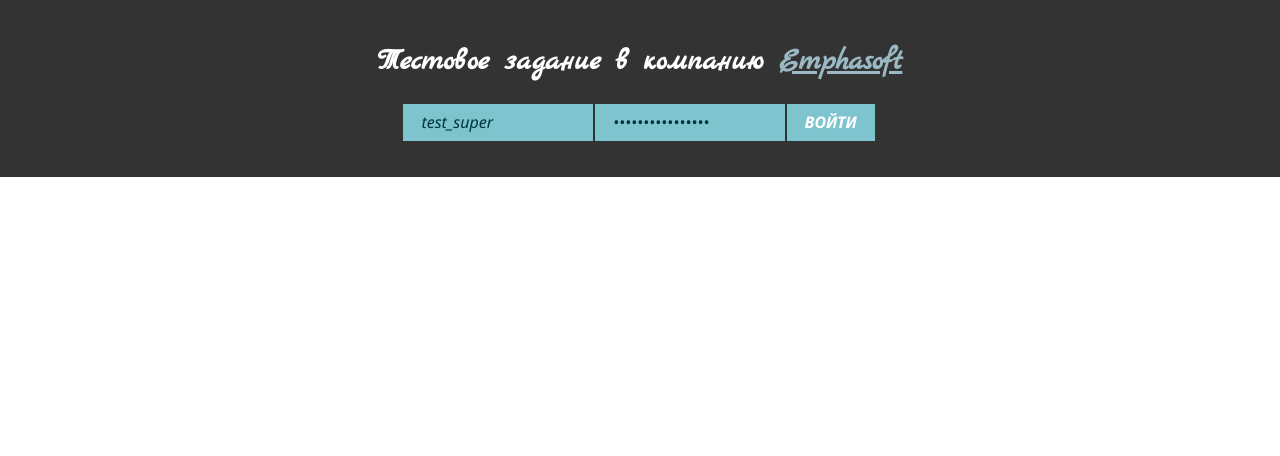
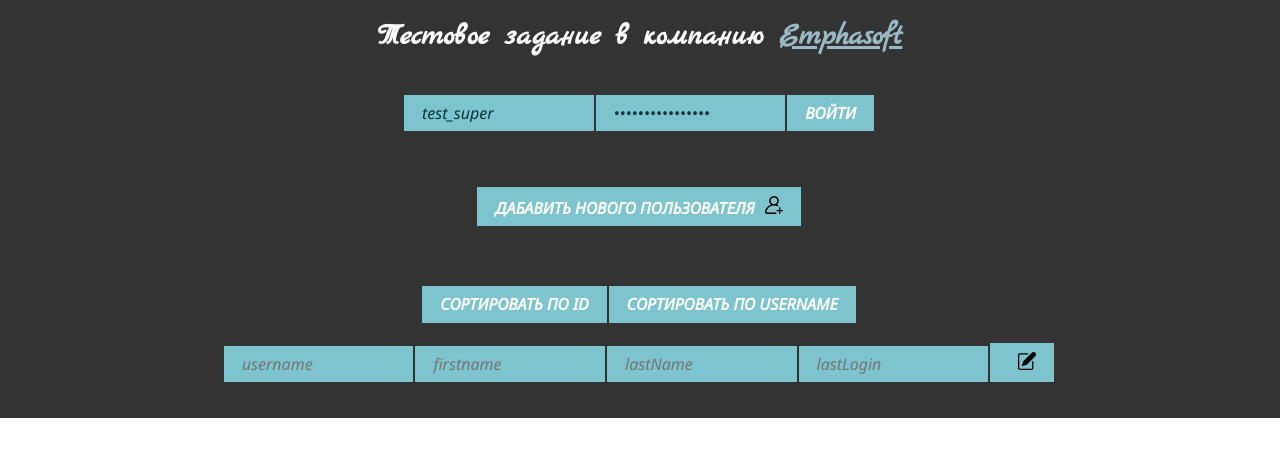
Before and after one commit to ryapisov/my_test_task, a React (Create React App) app: page / in a window 1280 px wide. Shown: the top 456 px of the page. Built offline with nearby package versions, Linux system fonts and the light colour scheme; no server answers.

Commit message:
refactor

```diff
--- a/package.json
+++ b/package.json
@@ -15,6 +15,7 @@
     "redux": "^4.0.5",
     "redux-devtools-extension": "^2.13.8",
     "redux-thunk": "^2.3.0",
+    "styled-components": "^5.2.1",
     "web-vitals": "^0.2.4"
   },
   "scripts": {
--- a/public/index.html
+++ b/public/index.html
@@ -9,6 +9,10 @@
       name="description"
       content="Web site created using create-react-app"
     />
+    <link rel="preconnect" href="https://fonts.gstatic.com"/>
+    <link href="https://fonts.googleapis.com/css2?family=Marck+Script&display=swap" rel="stylesheet"/>
+    <link href="https://fonts.googleapis.com/css2?family=Noto+Sans:ital@1&display=swap" rel="stylesheet">
+
     <link rel="apple-touch-icon" href="%PUBLIC_URL%/logo192.png" />
     <!--
       manifest.json provides metadata used when your web app is installed on a
--- a/src/app/App.css
+++ b/src/app/App.css
@@ -1,12 +1,3 @@
-@import '~normalize.css';
-@import url('https://fonts.googleapis.com/css?family=Marck+Script');
-@import url('https://fonts.googleapis.com/css2?family=Noto+Sans:ital,wght@0,400;0,700;1,400;1,700&display=swap');
-
-.App{
-  background:#9bb9c4;
-  color:#fff;
-  font-family: 'Noto Sans', sans-serif;
-}
 
 .token-message{
   padding: 8px 20px;
@@ -24,11 +15,6 @@
   background-color: rgb(14, 197, 14);
 }
 
-.wrapper{
-  width: 100%;
-  background-color: #333;
-}
-
 .error{
   padding: 14px 0;
   max-width: 540px;
@@ -40,21 +26,6 @@
 .error span{
   display: block;
   padding: 8px 0;
-}
-
-.newsletter{
-  padding:20px 0;
-  text-align:center;
-}
-
-h2{
-  font-size: 30px;
-  font-family: 'Marck Script', sans-serif;
-}
-
-h2 a{
-  margin-left: 16px;
-  color: #9bb9c4;
 }
 
 input, button{
--- a/src/app/App.js
+++ b/src/app/App.js
@@ -1,25 +1,64 @@
 import React from 'react'
+import styled from 'styled-components'
+import 'normalize.css'
 import './App.css'
 import {Provider} from 'react-redux'
 import {store} from './store'
-import Users from './screens/Users'
 import Auth from './screens/Auth'
+import Users from './screens/Users/UserList'
+import NewUser from './screens/NewUser'
+
+
+const Wrapper = styled.div`
+  width: 100%;
+  font-family: 'Noto Sans', sans-serif;
+  background-color: #333;
+  color:#fff;
+`
+const Section = styled.div`
+  font-family: 'Noto Sans', sans-serif;
+  padding:20px 0;
+  text-align:center;
+`
+
+const H2 = styled.div`
+  font-size: 30px;
+  font-weight:700;
+  font-family: 'Marck Script', sans-serif;
+  a{
+    margin-left: 16px;
+    color:#9bb9c4;
+    &:hover{
+      color: #fff;
+      cursor:pointer;
+    }
+  }
+`
 
 function App() {
   return (
     <Provider store={store}>
-      <div className="App">
-        <div className="wrapper">
-           <div className="newsletter">
-            <h2 className="title">
-              Тестовое задание в компанию
-              <a href="https://emphasoft.com">Emphasoft</a>
-            </h2>
-            <Auth />
-            {/* <Users /> */}
-          </div>
-        </div>
-      </div>
+      <Wrapper>
+        <Section>
+          <H2>
+            Тестовое задание в компанию
+            <a href="https://emphasoft.com">Emphasoft</a>
+          </H2>
+        </Section>
+
+        <Section>
+          <Auth />
+        </Section>
+
+        <Section>
+          <NewUser />
+        </Section>
+
+        <Section>
+          <Users />
+        </Section>
+
+      </Wrapper>
     </Provider>
   )
 }
--- a/src/app/components/Button.js
+++ b/src/app/components/Button.js
@@ -2,9 +2,17 @@ import React from 'react'
 
 const Button = (props) => {
   const {children, text, title, type, onClick, img} = props
+
+  const onClickAction = (e) => {
+    if (type !== 'submit') {
+      e.preventDefault()
+      return onClick(e)
+    }
+  }
+
   return (
     <button
-      onClick={onClick}
+      onClick={onClickAction}
       type = { type ? type : null }
       title={title}
     >{children || text}{img ? <img src={img} alt={''} /> : '' }
--- a/src/app/configs/configValid.js
+++ b/src/app/configs/configValid.js
@@ -1,5 +1,5 @@
 export const configValid = {
-  username: {
+  userName: {
     title: 'Username',
     isEmpty:true,
     pattern: /^[\w.@+-]+$/,
@@ -13,16 +13,21 @@ export const configValid = {
     maxLength: 128,
     minLength: 8
   },
-  first_name: {
+  firstName: {
     title: 'First Name',
-    maxLength: 30
+    pattern:/^[a-zA-Z\s]+$/,
+    isEmpty:true,
+    maxLength: 150,
   },
-  last_name: {
+  lastName: {
     title: 'Last Name',
+    pattern:/^[a-zA-Z\s]+$/,
+    isEmpty:true,
     maxLength: 150
   },
-  last_login: {
+  lastLogin: {
     title: 'Last login',
+    isEmpty:true,
     maxLength: 150
   }
 }
--- a/src/app/screens/Auth/index.js
+++ b/src/app/screens/Auth/index.js
@@ -2,13 +2,13 @@ import React from 'react'
 import {useSelector, useDispatch} from 'react-redux'
 import {getTokenAPI, isStatusLoading} from '../../store/actions/authActionsAPI'
 import {useInputValidation} from '../../hooks/useInputValidation'
+import {configValid} from '../../configs/configValid'
 import {useLocalStorage} from '../../hooks/useLocalStorage'
-import {configValid} from '../../configs/configValid'
 import ErrorMessage from '../../components/ErrorMessage'
 import LoadingMessage from '../../components/LoadingMessage'
 
 const Auth = () => {
-  const userName = useInputValidation('test_super', configValid.username)
+  const userName = useInputValidation('test_super', configValid.userName)
   const password = useInputValidation('Nf<U4f<rDbtDxAPn', configValid.password)
   const [ tokenLocalStorage,  setTokenLocalStorage] = useLocalStorage('token', '')
 
@@ -36,7 +36,7 @@ const Auth = () => {
           onBlur={(e)=> userName.onBlur(e)}
           onChange={(e)=> userName.onChange(e)}
           placeholder="Пользователь"
-          name="username"
+          name="userName"
         />
         <input
           value={password.value}
--- /dev/null
+++ b/src/app/screens/NewUser/index.js
@@ -0,0 +1,83 @@
+import React, {useState} from 'react'
+import {useInputValidation} from '../../hooks/useInputValidation'
+import {configValid} from '../../configs/configValid'
+import iconAddUserSvg from '../../icons/addUser.svg'
+import iconSaveSvg from '../../icons/save.svg'
+import iconCloseSvg from '../../icons/close.svg'
+import ErrorMessage from '../../components/ErrorMessage'
+import Button from '../../components/Button'
+
+const NewUser = () => {
+  const [isShow, setIsShow] = useState(true)
+  const userName = useInputValidation('', configValid.userName)
+  const lastName = useInputValidation('', configValid.lastName)
+  const firstName = useInputValidation('', configValid.firstName)
+  const lastLogin = useInputValidation('', configValid.lastLogin)
+
+  const createUserHandler = (e) => {
+    e.preventDefault()
+    alert('НОВЫЙ ПОЛЬЗОВАТЕЛЬ')
+  }
+
+  return (
+    <>
+      {
+       isShow ?
+        <Button
+          img={iconAddUserSvg} title="add User"
+          text="Дабавить нового пользователя"
+          onClick={()=> setIsShow(!isShow) }
+        />
+        :
+        <>
+          <form onSubmit={(e)=>createUserHandler(e)}>
+            <ErrorMessage text={userName.isDirty && userName.message} />
+            <ErrorMessage text={firstName.isDirty && firstName.message} />
+            <ErrorMessage text={lastName.isDirty && lastName.message} />
+            <ErrorMessage text={lastLogin.isDirty && lastLogin.message} />
+            <input
+              value={userName.value}
+              onBlur={(e)=> userName.onBlur(e)}
+              onChange={(e)=> userName.onChange(e)}
+              placeholder="userName"
+              name="userName"
+            />
+            <input
+              value={firstName.value}
+              onBlur={(e)=> firstName.onBlur(e)}
+              onChange={(e)=> firstName.onChange(e)}
+              placeholder="firstName"
+              name="firstName"
+            />
+            <input
+              value={lastName.value}
+              onBlur={(e)=> lastName.onBlur(e)}
+              onChange={(e)=> lastName.onChange(e)}
+              placeholder="lastName"
+              name="lastName"
+            />
+            <input
+              value={lastLogin.value}
+              onBlur={(e)=> lastLogin.onBlur(e)}
+              onChange={(e)=> lastLogin.onChange(e)}
+              placeholder="lastLogin"
+              name="lastLogin"
+            />
+            <Button
+              type="submit"
+              img={iconSaveSvg}
+              title="Save"
+            />
+            <Button
+              img={iconCloseSvg}
+              title="Cancel"
+              onClick={()=> setIsShow(!isShow) }
+            />
+          </form>
+        </>
+      }
+    </>
+  )
+}
+
+export default NewUser
--- a/src/app/screens/Users/UserItem.js
+++ b/src/app/screens/Users/UserItem.js
@@ -1,52 +1,36 @@
 import React, {useState} from 'react'
+import {useInputValidation} from '../../hooks/useInputValidation'
+import {configValid} from '../../configs/configValid'
 import iconEditSvg from '../../icons/edit.svg'
 import iconSaveSvg from '../../icons/save.svg'
 import iconDeleteSvg from '../../icons/delete.svg'
 import iconCloseSvg from '../../icons/close.svg'
 import ErrorMessage from '../../components/ErrorMessage'
-import {useInputValidation} from '../../hooks/useInputValidation'
 import Button from '../../components/Button'
 
 const UserItem = (props) => {
   const [isEdit, setIsEdit] = useState(false)
-  const userName = useInputValidation('', {isEmpty:true, minLength:3, isUserName:true}, 'username')
-  const firstName = useInputValidation('', {isEmpty:true, minLength:5, maxLength:30}, 'firstname')
-  const lastName = useInputValidation('', {isEmpty:true, minLength:3, isUserName:true}, 'lastname')
-  const lastLogin = useInputValidation('', {isEmpty:true, minLength:5, maxLength:30}, 'lastlogin')
-  // TODO: is_superuser ??
-  // TODO: is_active  ??
+  const userName = useInputValidation('', configValid.userName)
+  const lastName = useInputValidation('', configValid.lastName)
+  const firstName = useInputValidation('', configValid.firstName)
+  const lastLogin = useInputValidation('', configValid.lastLogin)
 
-  /*
-    Устанавливает флаг, разрешает или
-    запрещает редактировать поля input.
-  */
   const openEditHandler = () => {
-
+   // setIsEdit(true)
+    alert('Edit бновить пользователя')
+    setIsEdit(!isEdit)
   }
-  /*
-    Если форма редактирования закрыта
-    без изменений, тогда вернуть State
-    в начальное состояние.
-  */
-  // const closeEditHandler = () => {
-  //   setUserName(props.username)
-  //   setFirstName(props.first_name)
-  //   setLastName(props.last_name)
-  //   setLastLogin(props.last_login)
-  //   setIsEdit(!isEdit)
-  // }
 
   const deleteUserHandler = (id) => {
-    // TODO
     alert('Удаление пользователя')
+    setIsEdit(!isEdit)
   }
 
   const updateUserFormHandler = (e) => {
     e.preventDefault()
-    // TODO
     console.log(e.target[0])
     alert('Обновить пользователя')
-
+    setIsEdit(!isEdit)
   }
 
   return (
@@ -92,7 +76,7 @@ const UserItem = (props) => {
           !isEdit ?
             <Button
               title="Edit"
-              onClick={openEditHandler}
+              onClick={()=>setIsEdit(!isEdit)}
               img={iconEditSvg}
             />
         :
@@ -110,7 +94,7 @@ const UserItem = (props) => {
             <Button
               img={iconCloseSvg}
               title="Cancel"
-              onClick={()=>{}}
+              onClick={()=>setIsEdit(!isEdit)}
             />
           </>
        }
--- a/src/app/screens/Users/index.js
+++ /dev/null
@@ -1,14 +0,0 @@
-import React from 'react'
-import FormNewUser from './FormNewUser'
-import UserList from './UserList'
-
-const Users = () => {
-  return (
-    <>
-      <FormNewUser />
-      <UserList />
-    </>
-  )
-}
-
-export default Users
```
Also changed, not shown: src/app/screens/Users/FormNewUser.js (deleted, +0 -82 lines), 2 other files (tests, documents, lock files or other folders).
